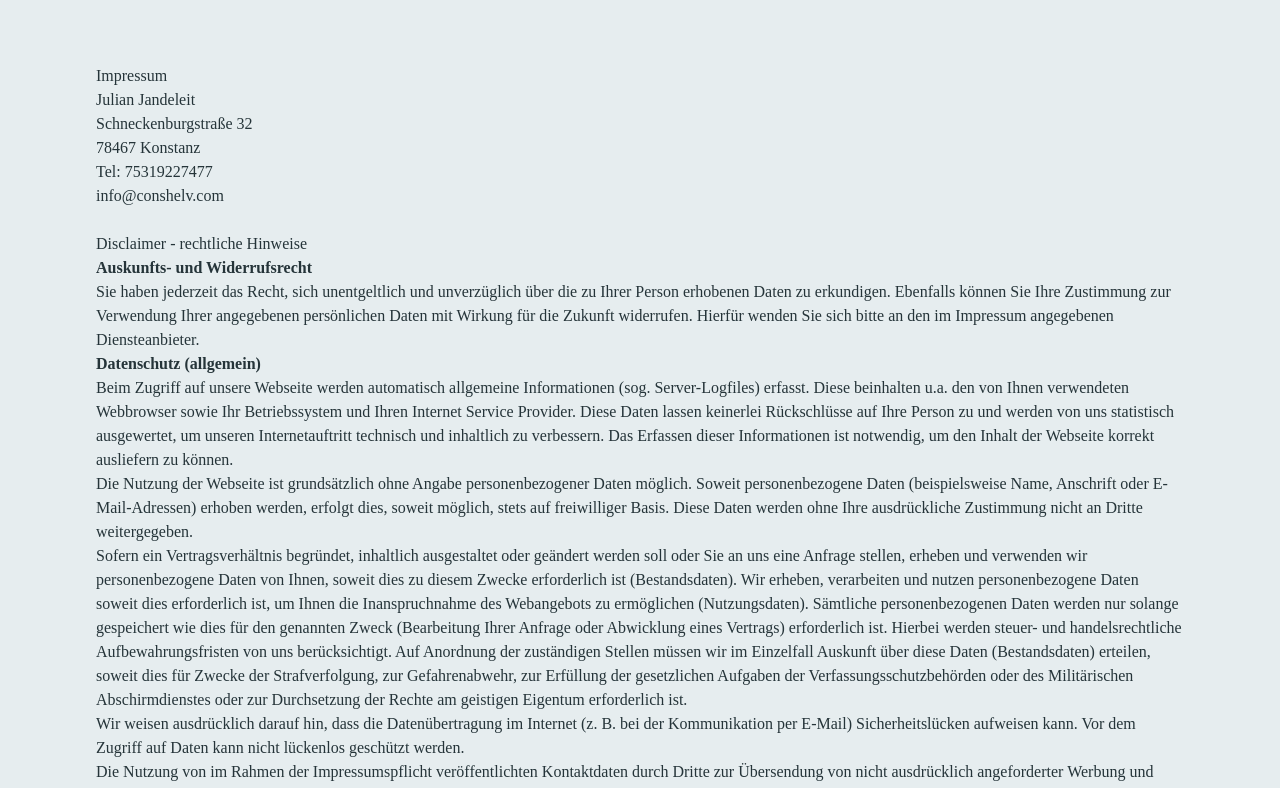
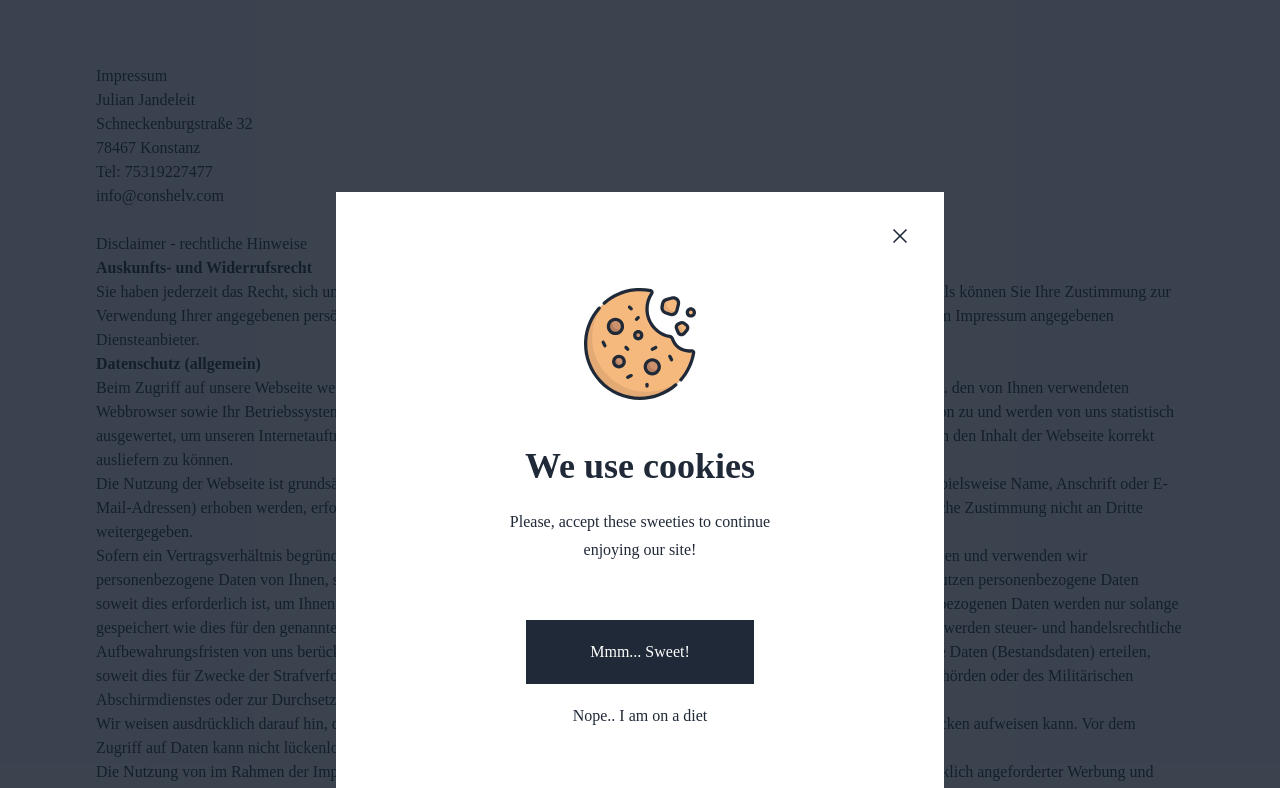
Before and after one commit to julianjandeleit/conshelv-landing-page, an Astro site: page /impressum in a window 1280 px wide. Shown: the top 788 px of the page. Built offline with nearby package versions, Linux system fonts and the light colour scheme; Astro itself is replaced by a stand-in of ours; a web font is replaced by a local one.

Commit message:
consent banner

```diff
--- /dev/null
+++ b/src/components/cookie.astro
@@ -0,0 +1,135 @@
+---
+const {onDeny = function () {}, onAccept = function () {}} = Astro.props;
+const test = "hallo";
+---
+
+<cookie-banner>
+    <div id="menu" class="w-full h-full bg-gray-900 bg-opacity-80 top-0 fixed sticky-0 z-50">
+      <div class="2xl:container  2xl:mx-auto py-48 px-4 md:px-28 flex justify-center items-center">
+        <div class="w-96 md:w-auto dark:bg-gray-800 relative flex flex-col justify-center items-center bg-white py-16 px-4 md:px-24 xl:py-24 xl:px-36">
+          <div role="banner">
+            <svg class="w-20 md:w-24 lg:w-28" viewBox="0 0 112 112" fill="none" xmlns="http://www.w3.org/2000/svg">
+              <path d="M107.595 62.8312C106.78 62.9508 105.947 63.0143 105.098 63.0143C97.2875 63.0143 90.6776 57.9049 88.4104 50.8481C88.0228 49.6419 87.0376 48.7131 85.7929 48.4759C72.8221 46.0065 63.0138 34.6192 63.0138 20.9296C63.0138 15.18 64.7493 9.83943 67.7182 5.39136C68.4241 4.33371 67.835 2.92496 66.5877 2.67799C63.163 1.99986 59.6236 1.64111 55.9996 1.64111C25.9779 1.64111 1.64062 25.9784 1.64062 56.0001C1.64062 86.0215 25.9779 110.359 55.9996 110.359C83.0565 110.359 105.429 90.6641 109.638 64.7894C109.829 63.6152 108.771 62.6584 107.595 62.8312Z" fill="#F5B97D" />
+              <path d="M31.4506 45.4779C35.3239 45.4779 38.4638 42.338 38.4638 38.4648C38.4638 34.5915 35.3239 31.4517 31.4506 31.4517C27.5774 31.4517 24.4375 34.5915 24.4375 38.4648C24.4375 42.338 27.5774 45.4779 31.4506 45.4779Z" fill="#CD916E" />
+              <path d="M34.9563 78.7958C37.8618 78.7958 40.2172 76.4404 40.2172 73.5349C40.2172 70.6293 37.8618 68.2739 34.9563 68.2739C32.0507 68.2739 29.6953 70.6293 29.6953 73.5349C29.6953 76.4404 32.0507 78.7958 34.9563 78.7958Z" fill="#CD916E" />
+              <path d="M78.579 15.8539L78.0759 18.8725C77.6625 21.3533 79.0629 23.7799 81.4178 24.663L85.8717 26.3332C88.8137 27.4363 92.0604 25.7316 92.8223 22.6833L94.4098 16.333C95.3992 12.3752 91.7023 8.84606 87.7946 10.0183L82.256 11.68C80.3352 12.2566 78.9089 13.8753 78.579 15.8539Z" fill="#F5B97D" />
+              <path d="M96.3305 34.9582L94.2128 36.0172C92.5518 36.8476 91.8262 38.8288 92.5577 40.5355L94.2616 44.5108C95.2932 46.9177 98.5029 47.3861 100.179 45.3744L102.92 42.0853C104.205 40.5431 103.936 38.239 102.33 37.0346L100.003 35.2894C98.9405 34.4923 97.5186 34.3641 96.3305 34.9582Z" fill="#F5B97D" />
+              <path d="M106.85 27.9433C108.787 27.9433 110.357 26.3734 110.357 24.4367C110.357 22.5001 108.787 20.9302 106.85 20.9302C104.914 20.9302 103.344 22.5001 103.344 24.4367C103.344 26.3734 104.914 27.9433 106.85 27.9433Z" fill="#F5B97D" />
+              <path d="M62.5752 103.784C32.5535 103.784 8.21625 79.4465 8.21625 49.4248C8.21625 36.088 13.0268 23.8802 20.9974 14.4224C9.16475 24.3939 1.64062 39.3155 1.64062 56.0004C1.64062 86.0219 25.9779 110.359 55.9996 110.359C72.695 110.359 87.6 102.854 97.5614 91.0317C88.1138 98.9885 75.9167 103.784 62.5752 103.784Z" fill="#E3AA75" />
+              <path d="M86.6518 22.2637C83.7105 21.1608 81.9611 18.13 82.4776 15.0312L83.0772 11.4341L82.2564 11.6804C80.3352 12.2568 78.9089 13.8758 78.579 15.8544L78.0759 18.8729C77.6625 21.3537 79.0629 23.7803 81.4177 24.6634L85.8717 26.3336C88.2338 27.2193 90.7699 26.2763 92.0811 24.2999L86.6518 22.2637Z" fill="#E3AA75" />
+              <path d="M98.0031 42.251L96.0735 37.7484C95.711 36.9027 95.6808 36.0024 95.9004 35.1729L94.2128 36.0166C92.552 36.8469 91.8262 38.8282 92.5577 40.5349L94.2615 44.5102C95.2932 46.9171 98.5029 47.3857 100.179 45.3738L100.86 44.5564C99.6551 44.3107 98.553 43.5346 98.0031 42.251Z" fill="#E3AA75" />
+              <path d="M35.1777 41.7528C31.3038 41.7528 28.1637 38.6124 28.1637 34.7388C28.1637 33.7686 28.361 32.8446 28.7171 32.0044C26.2019 33.0704 24.4375 35.5615 24.4375 38.465C24.4375 42.3386 27.5779 45.479 31.4515 45.479C34.3552 45.479 36.8463 43.7143 37.9121 41.1993C37.0716 41.5555 36.1476 41.7528 35.1777 41.7528Z" fill="#B67F5F" />
+              <path d="M37.6996 76.0562C34.7941 76.0562 32.4391 73.7009 32.4391 70.7957C32.4391 70.0537 32.5963 69.3498 32.8735 68.7095C31.0071 69.5175 29.6992 71.3723 29.6992 73.5355C29.6992 76.441 32.0545 78.796 34.9597 78.796C37.1232 78.796 38.9777 77.4881 39.7858 75.6218C39.1455 75.8989 38.4416 76.0562 37.6996 76.0562Z" fill="#B67F5F" />
+              <path d="M68.2748 85.8085C72.1481 85.8085 75.288 82.6686 75.288 78.7953C75.288 74.9221 72.1481 71.7822 68.2748 71.7822C64.4016 71.7822 61.2617 74.9221 61.2617 78.7953C61.2617 82.6686 64.4016 85.8085 68.2748 85.8085Z" fill="#CD916E" />
+              <path d="M72.0019 82.0833C68.1281 82.0833 64.9879 78.943 64.9879 75.0693C64.9879 74.0992 65.1852 73.1752 65.5413 72.335C63.0262 73.4009 61.2617 75.8921 61.2617 78.7955C61.2617 82.6692 64.4021 85.8095 68.2757 85.8095C71.1794 85.8095 73.6705 84.0449 74.7363 81.5299C73.8961 81.886 72.9721 82.0833 72.0019 82.0833Z" fill="#B67F5F" />
+              <path d="M54.1746 50.7392C56.1112 50.7392 57.6812 49.1693 57.6812 47.2326C57.6812 45.296 56.1112 43.7261 54.1746 43.7261C52.2379 43.7261 50.668 45.296 50.668 47.2326C50.668 49.1693 52.2379 50.7392 54.1746 50.7392Z" fill="#CD916E" />
+              <path d="M31.4515 29.8101C26.6792 29.8101 22.7969 33.6927 22.7969 38.4647C22.7969 43.2367 26.6795 47.1193 31.4515 47.1193C36.2238 47.1193 40.1063 43.2367 40.1063 38.4647C40.1063 33.6927 36.2235 29.8101 31.4515 29.8101ZM31.4515 43.8383C28.4885 43.8383 26.0781 41.4277 26.0781 38.4649C26.0781 35.5022 28.4887 33.0915 31.4515 33.0915C34.4143 33.0915 36.8251 35.5022 36.8251 38.4649C36.8251 41.4277 34.4143 43.8383 31.4515 43.8383Z" fill="#1F2937" />
+              <path d="M59.6211 78.7957C59.6211 83.568 63.5037 87.4503 68.2757 87.4503C73.0478 87.4503 76.9304 83.5678 76.9304 78.7957C76.9304 74.0237 73.0478 70.1411 68.2757 70.1411C63.5037 70.1411 59.6211 74.0235 59.6211 78.7957ZM68.2759 73.4221C71.2389 73.4221 73.6493 75.8328 73.6493 78.7955C73.6493 81.7583 71.2387 84.1689 68.2759 84.1689C65.3132 84.1689 62.9026 81.7583 62.9026 78.7955C62.9026 75.8328 65.313 73.4221 68.2759 73.4221Z" fill="#1F2937" />
+              <path d="M34.9597 66.6338C31.1543 66.6338 28.0586 69.7298 28.0586 73.5351C28.0586 77.3405 31.1543 80.4362 34.9597 80.4362C38.7651 80.4362 41.8611 77.3405 41.8611 73.5351C41.8611 69.7298 38.7651 66.6338 34.9597 66.6338ZM34.9597 77.155C32.9636 77.155 31.3398 75.5312 31.3398 73.5351C31.3398 71.539 32.9636 69.915 34.9597 69.915C36.9558 69.915 38.5798 71.539 38.5798 73.5351C38.5798 75.5312 36.9558 77.155 34.9597 77.155Z" fill="#1F2937" />
+              <path d="M49.0977 47.2326C49.0977 50.0711 51.407 52.3802 54.2452 52.3802C57.0835 52.3802 59.3928 50.0709 59.3928 47.2326C59.3928 44.3943 57.0835 42.085 54.2452 42.085C51.407 42.085 49.0977 44.3943 49.0977 47.2326ZM54.2452 45.3662C55.2745 45.3662 56.1116 46.2036 56.1116 47.2326C56.1116 48.2616 55.2742 49.099 54.2452 49.099C53.2163 49.099 52.3789 48.2616 52.3789 47.2326C52.3789 46.2036 53.216 45.3662 54.2452 45.3662Z" fill="#1F2937" />
+              <path d="M87.5638 73.4227C87.8103 73.4227 88.0605 73.3669 88.2961 73.2492C89.1066 72.8439 89.4352 71.8586 89.0298 71.0479L87.2763 67.5407C86.8712 66.7302 85.8857 66.4015 85.0753 66.807C84.2648 67.2122 83.9363 68.1976 84.3416 69.0081L86.0951 72.5153C86.3827 73.0904 86.962 73.4227 87.5638 73.4227Z" fill="#1F2937" />
+              <path d="M68.2751 62.9016C68.5217 62.9016 68.7719 62.8458 69.0075 62.7282L72.5145 60.9747C73.3249 60.5695 73.6535 59.5841 73.2482 58.7736C72.8428 57.9632 71.8578 57.6344 71.0471 58.0399L67.5401 59.7934C66.7297 60.1986 66.4011 61.184 66.8064 61.9945C67.0939 62.5694 67.6731 62.9016 68.2751 62.9016Z" fill="#1F2937" />
+              <path d="M19.4623 58.4872C19.7497 59.0621 20.329 59.3944 20.931 59.3944C21.1775 59.3944 21.4278 59.3386 21.6633 59.2209C22.4738 58.8158 22.8024 57.8303 22.397 57.0199L20.6435 53.5129C20.2384 52.7024 19.2529 52.3736 18.4425 52.7792C17.632 53.1843 17.3034 54.1698 17.7088 54.9802L19.4623 58.4872Z" fill="#1F2937" />
+              <path d="M46.5002 86.096L42.9933 87.8495C42.1828 88.2546 41.8542 89.2401 42.2596 90.0506C42.547 90.6255 43.1263 90.9578 43.7282 90.9578C43.9748 90.9578 44.225 90.902 44.4606 90.7843L47.9676 89.0308C48.7781 88.6257 49.1066 87.6402 48.7013 86.8297C48.2962 86.0192 47.3107 85.6906 46.5002 86.096Z" fill="#1F2937" />
+              <path d="M48.394 19.7699L46.6405 18.0162C46 17.3755 44.9611 17.3755 44.3204 18.0162C43.6797 18.6569 43.6797 19.6955 44.3204 20.3362L46.0741 22.0899C46.3944 22.4104 46.8144 22.5705 47.2342 22.5705C47.6539 22.5705 48.0739 22.4104 48.3942 22.0899C49.0347 21.4495 49.0347 20.4108 48.394 19.7699Z" fill="#1F2937" />
+              <path d="M40.8126 58.3472C40.1719 58.988 40.1719 60.0268 40.8126 60.6673L42.5661 62.4208C42.8863 62.7411 43.3063 62.9014 43.7261 62.9014C44.1459 62.9014 44.5659 62.7413 44.8862 62.4208C45.5269 61.7801 45.5269 60.7412 44.8862 60.1007L43.1326 58.3472C42.4921 57.7065 41.4533 57.7065 40.8126 58.3472Z" fill="#1F2937" />
+              <path d="M61.375 96.3311V98.0846C61.375 98.9906 62.1096 99.7252 63.0156 99.7252C63.9217 99.7252 64.6562 98.9906 64.6562 98.0846V96.3311C64.6562 95.425 63.9217 94.6904 63.0156 94.6904C62.1096 94.6904 61.375 95.425 61.375 96.3311Z" fill="#1F2937" />
+              <path d="M53.6522 32.6112L55.4057 30.8577C56.0464 30.217 56.0464 29.1782 55.4057 28.5377C54.765 27.8969 53.7261 27.8969 53.0856 28.5377L51.3321 30.2912C50.6914 30.9319 50.6914 31.9707 51.3321 32.6112C51.6524 32.9315 52.0724 33.0918 52.4921 33.0918C52.9119 33.0918 53.3319 32.9315 53.6522 32.6112Z" fill="#1F2937" />
+              <path d="M80.8453 26.1989L85.2993 27.8693C86.0815 28.1626 86.9023 28.3081 87.7213 28.3081C88.8279 28.3081 89.9313 28.0425 90.9307 27.5175C92.67 26.6042 93.941 24.9872 94.4174 23.0813L96.0049 16.7309C96.6145 14.2925 95.8931 11.8008 94.0751 10.0652C92.2568 8.3294 89.7342 7.72456 87.3266 8.44687L81.7883 10.1085C79.2869 10.8588 77.3932 13.008 76.964 15.584L76.4609 18.6026C75.9202 21.8488 77.764 25.0435 80.8453 26.1989ZM79.6977 19.1422L80.2009 16.1237C80.426 14.7725 81.4193 13.645 82.7314 13.2515L88.2697 11.5899C88.6205 11.4847 88.976 11.4333 89.3269 11.4333C90.2391 11.4333 91.1206 11.7813 91.8095 12.4388C92.763 13.3491 93.1414 14.6561 92.8218 15.9351L91.2344 22.2855C90.9806 23.3 90.3312 24.1265 89.4054 24.6125C88.4797 25.0986 87.4308 25.1642 86.4514 24.7971L81.9975 23.1268C80.3811 22.5206 79.414 20.845 79.6977 19.1422Z" fill="#1F2937" />
+              <path d="M93.4783 34.5495C91.0438 35.7666 89.9768 38.6797 91.0488 41.1815L92.7527 45.1569C93.4638 46.8159 94.9546 47.9621 96.7407 48.2229C96.9945 48.2599 97.2475 48.278 97.4985 48.278C99.0135 48.278 100.447 47.6141 101.439 46.4245L104.18 43.1354C105.092 42.0406 105.503 40.6581 105.338 39.2427C105.172 37.8274 104.454 36.5768 103.313 35.722L100.987 33.9768C99.4169 32.7992 97.3512 32.6129 95.5958 33.4907L93.4783 34.5495ZM97.0636 36.4255C97.3298 36.2922 97.6157 36.2266 97.9001 36.2266C98.2951 36.2266 98.6869 36.3535 99.0179 36.6016L101.345 38.3467C101.758 38.6567 102.019 39.1102 102.079 39.6234C102.138 40.1366 101.989 40.6379 101.659 41.0348L98.9177 44.3239C98.4924 44.8342 97.8714 45.0718 97.2143 44.9758C96.557 44.8799 96.03 44.4746 95.7684 43.8641L94.0645 39.8887C93.6758 38.9816 94.0628 37.9252 94.9454 37.484L97.0636 36.4255C97.0634 36.4255 97.0634 36.4255 97.0636 36.4255Z" fill="#1F2937" />
+              <path d="M106.851 29.5846C109.689 29.5846 111.999 27.2753 111.999 24.437C111.999 21.5987 109.689 19.2896 106.851 19.2896C104.012 19.2896 101.703 21.5989 101.703 24.4372C101.703 27.2755 104.012 29.5846 106.851 29.5846ZM106.851 22.5708C107.88 22.5708 108.717 23.4082 108.717 24.4372C108.717 25.4662 107.88 26.3036 106.851 26.3036C105.822 26.3036 104.984 25.4662 104.984 24.4372C104.984 23.408 105.822 22.5708 106.851 22.5708Z" fill="#1F2937" />
+              <path d="M107.356 61.2078C106.607 61.3176 105.848 61.3734 105.098 61.3734C98.1701 61.3734 92.0919 56.942 89.9726 50.3458C89.3932 48.5426 87.9092 47.2085 86.0999 46.864C73.6736 44.4982 64.6545 33.5911 64.6545 20.9294C64.6545 15.7008 66.1858 10.6425 69.0831 6.30158C69.7186 5.34936 69.8378 4.15411 69.402 3.10411C68.9654 2.05214 68.0324 1.29111 66.9065 1.06821C61.3249 -0.0371365 55.5978 -0.285855 49.8854 0.329488C38.4535 1.56039 27.7984 6.27555 19.0716 13.9659C18.3917 14.5649 18.3263 15.6017 18.9255 16.2814C19.5244 16.9611 20.5613 17.0267 21.2409 16.4275C29.4563 9.18799 39.4827 4.74955 50.2365 3.59214C55.6195 3.01246 61.0136 3.24652 66.2691 4.28733C66.3074 4.29499 66.3496 4.30986 66.3715 4.36236C66.392 4.41202 66.3752 4.44855 66.3538 4.48049C63.0955 9.36255 61.3733 15.0507 61.3733 20.9296C61.3733 35.1648 71.5143 47.4275 85.4861 50.0875C86.1148 50.2071 86.6369 50.6908 86.8487 51.3496C89.4054 59.3078 96.7394 64.6547 105.098 64.6547C106.007 64.6547 106.927 64.5871 107.833 64.4541C107.954 64.4361 108.016 64.5077 108.018 64.5258C106.437 74.2514 102.14 83.3307 95.5923 90.7824C94.9943 91.4631 95.0612 92.4998 95.7419 93.0979C96.0534 93.3715 96.4398 93.506 96.8243 93.506C97.28 93.506 97.733 93.3175 98.0574 92.9484C105.012 85.0332 109.577 75.3872 111.257 65.0528C111.428 64.0019 111.096 62.9629 110.347 62.2016C109.575 61.4176 108.457 61.0462 107.356 61.2078Z" fill="#1F2937" />
+              <path d="M90.7836 95.5946C81.1638 104.058 68.811 108.718 56.0004 108.718C48.616 108.718 41.4743 107.222 34.7733 104.27C28.2992 101.419 22.5428 97.354 17.6644 92.1878C12.7937 87.0299 9.07149 81.0626 6.60093 74.4515C4.03193 67.5767 2.9454 60.3229 3.3713 52.8918C4.03521 41.3081 8.6738 30.0683 16.4324 21.2424C17.0307 20.5618 16.964 19.5252 16.2835 18.9271C15.6031 18.3288 14.5663 18.3953 13.9682 19.0761C5.7279 28.4495 0.801209 40.392 0.0955215 52.7041C-0.356635 60.5929 0.797928 68.2961 3.52749 75.6002C6.15227 82.6238 10.106 88.9628 15.279 94.4405C20.4601 99.9272 26.5741 104.245 33.451 107.273C40.5713 110.409 48.158 111.999 56.0004 111.999C69.6092 111.999 82.7318 107.048 92.951 98.0579C93.6313 97.4594 93.6975 96.4228 93.099 95.7425C92.5008 95.0624 91.4639 94.9961 90.7836 95.5946Z" fill="#1F2937" />
+            </svg>
+          </div>
+          <div class="mt-12">
+            <h1 role="main" class="text-3xl dark:text-white lg:text-4xl font-semibold leading-7 lg:leading-9 text-center text-gray-800">We use cookies</h1>
+          </div>
+          <div class="mt">
+            <p class="mt-6 sm:w-80 text-base dark:text-white leading-7 text-center text-gray-800">Please, accept these sweeties to continue enjoying our site!</p>
+          </div>
+          <button id="acceptCookie" class="w-full dark:text-gray-800 dark:hover:bg-gray-100 dark:bg-white sm:w-auto mt-14 text-base leading-4 text-center text-white py-6 px-16 focus:outline-none focus:ring-2 focus:ring-offset-2 focus:ring-gray-800 bg-gray-800 hover:bg-black">Mmm... Sweet!</button>
+          <div id="denyCookie" class="mt-6 dark:text-white dark:hover:border-white text-base leading-none focus:outline-none hover:border-gray-800 focus:border-gray-800 border-b border-transparent text-center text-gray-800">Nope.. I am on a diet</div>
+          <button id="closeCookie" class="text-gray-800 dark:text-gray-400 absolute top-8 right-8 focus:outline-none focus:ring-2 focus:ring-offset-2 focus:ring-gray-800" aria-label="close">
+            <svg width="24" height="24" viewBox="0 0 24 24" fill="none" xmlns="http://www.w3.org/2000/svg">
+              <path d="M18 6L6 18" stroke="currentColor" stroke-width="1.66667" stroke-linecap="round" stroke-linejoin="round" />
+              <path d="M6 6L18 18" stroke="currentColor" stroke-width="1.66667" stroke-linecap="round" stroke-linejoin="round" />
+            </svg>
+          </button>
+        </div>
+      </div>
+    </div>
+</cookie-banner>
+
+<script type="text/partytown">
+    // Define dataLayer and the gtag function.
+    window.dataLayer = window.dataLayer || [];
+    function gtag(){dataLayer.push(arguments);}
+
+    // Default ad_storage to 'denied' as a placeholder
+    // Determine actual values based on your own requirements
+    gtag('consent', 'default', {
+'ad_storage': 'denied',
+'analytics_storage': 'denied'
+});
+</script>
+<script
+  type="text/partytown"
+  src="https://www.googletagmanager.com/gtag/js?id=G-2KXXHX04HJ"
+></script>
+<script type="text/partytown">
+  //window['ga-disable-MEASUREMENT_ID'] = true;
+  window.dataLayer = window.dataLayer || [];
+  function gtag() {
+    dataLayer.push(arguments);
+  }
+  gtag("js", new Date());
+  gtag("config", "G-2KXXHX04HJ");
+</script>
+<!-- Update this section based on your business requirements. -->
+<script type="text/partytown">
+    window.dataLayer = window.dataLayer || [];
+    function gtag(){dataLayer.push(arguments);}
+function consentGranted() {
+    console.log("consent granted");
+  gtag('consent', 'update', {
+    'ad_storage': 'granted',
+    'analytics_storage': 'denied'
+  })};
+
+    function showMenu(doShow) {
+      let menu = document.getElementById("menu");
+      if (doShow) {
+        menu?.classList.remove("hidden");
+
+      }
+      else {
+        menu?.classList.add("hidden");
+      }
+    };
+
+    class CookieBannner extends HTMLElement {
+constructor() {
+  super();
+
+  // Read the message from the data attribute.
+  let acceptButton = this.querySelector("#acceptCookie");
+    acceptButton?.addEventListener("click",(e) => {
+        showMenu(false);
+        consentGranted();
+    });
+    let closeButton = this.querySelector("#closeCookie");
+    closeButton?.addEventListener("click",(e) => {
+        showMenu(false);
+    });
+    let denyButton = this.querySelector("#denyCookie");
+    denyButton?.addEventListener("click",(e) => {
+        showMenu(false);
+    });
+}
+}
+
+customElements.define('cookie-banner', CookieBannner);
+
+
+    </script>
```
Also changed, not shown: src/layouts/Layout.astro (+2 -34 lines).
